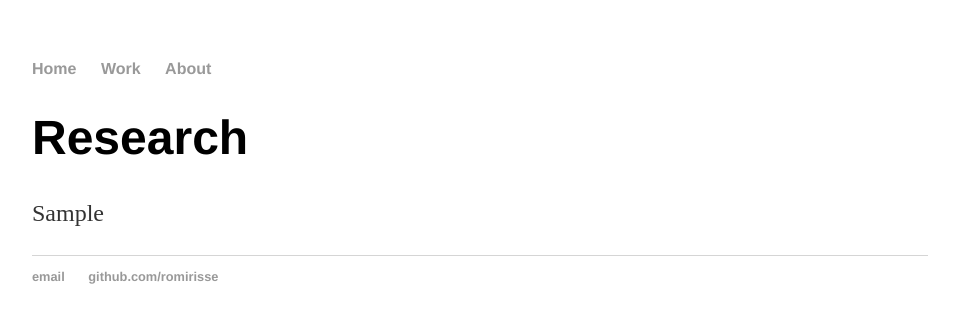
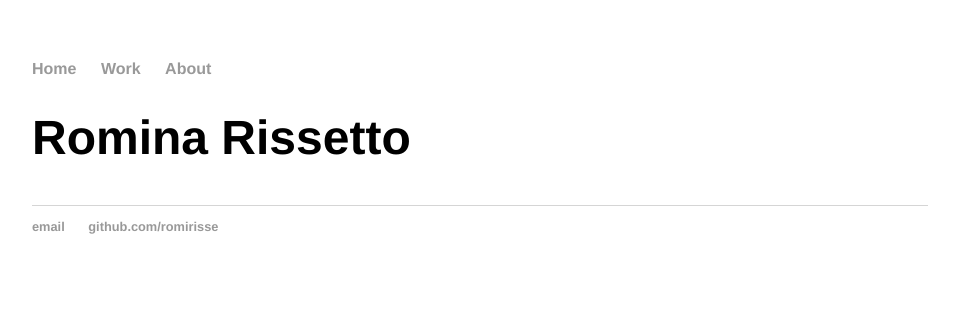
Before and after one commit to romirisse/romirisse.github.io, a Jekyll site: the page built from Work/Research/index.html, in a window 1280 px wide. Shown: the top 323 px of the page, without its empty margins (160-1119 px from the left). Built offline with Jekyll 4.4.1, drawn with Linux system fonts in a browser that asks for light colours.

Commit message:
Update index.html

```diff
--- a/Work/Research/index.html
+++ b/Work/Research/index.html
@@ -2,12 +2,10 @@
 layout: default
 title: Romina Rissetto
 ---
-<div class="blurb">
-	<h1>Research</h1>
-	<p>Sample</p>
+<h1>{{ page.title }}</h1>
+	<ul class="posts">
 
-	 {% for post in site.research %}
-	   <li><span>{{ post.date | date_to_string }}</span> » <a href="{{ post.url }}" title="{{ post.title }}">{{ post.title }}</a></li>
+	  {% for post in site.research %}
+	    <li><span>{{ post.date | date_to_string }}</span> » <a href="{{ post.url }}" title="{{ post.title }}">{{ post.title }}</a></li>
 	  {% endfor %}
-
-</div><!-- /.blurb -->
+	</ul>
```
